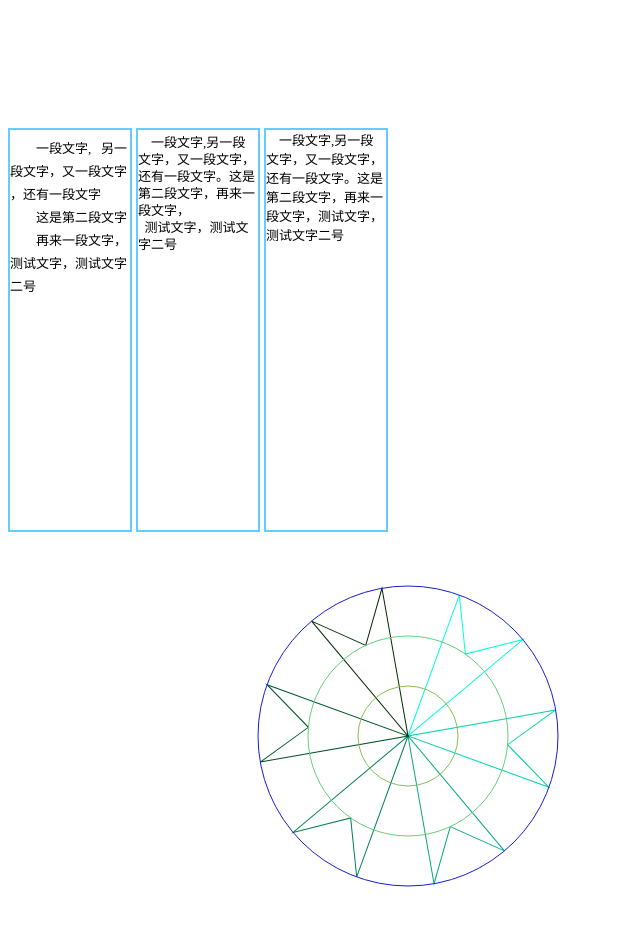
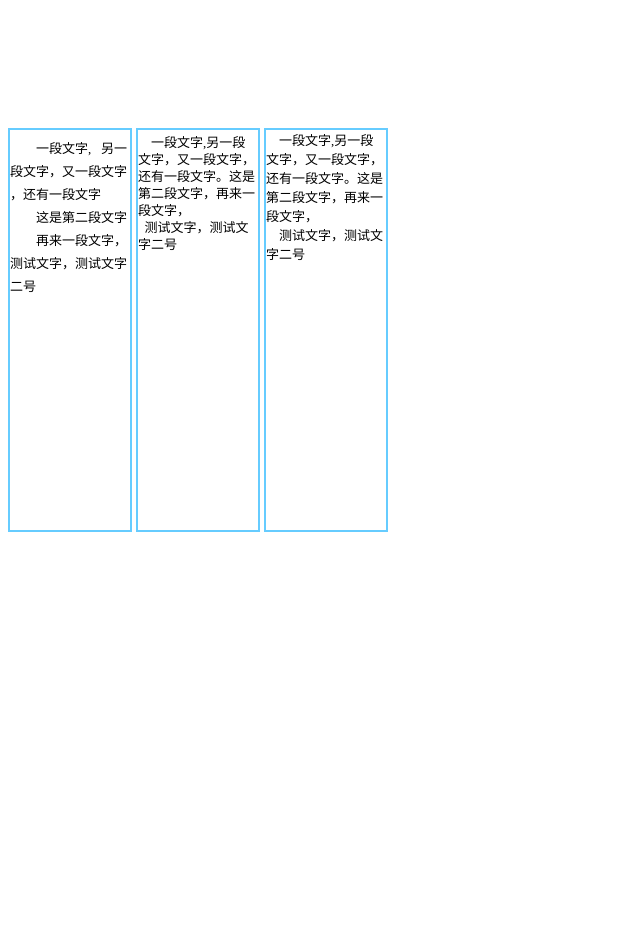
Before and after one commit to LifeOrLife/chart, a website built with Vite: page index.html in a window 1280 px wide. Shown: the part 1880-2819 px from the top of the page, without its empty margins (0-640 px from the left). Built offline with nearby package versions, Linux system fonts and the light colour scheme.

Commit message:
feat: add div

```diff
--- a/index.html
+++ b/index.html
@@ -30,13 +30,15 @@
 	<canvas id="text_oth" class="text" style="border: 2px solid #6cf;"></canvas>
 	<div class="text"
 		style="display: inline-block;border: 2px solid #6cf;font-size: 13px;font-family: 微软雅黑;vertical-align: top;">
-		&nbsp;&nbsp;&nbsp;&nbsp;一段文字,另一段文字，又一段文字，还有一段文字。这是第二段文字，再来一段文字，测试文字，测试文字二号</div>
+		&nbsp;&nbsp;&nbsp;&nbsp;一段文字,另一段文字，又一段文字，还有一段文字。这是第二段文字，再来一段文字，
+		<div>&nbsp;&nbsp;&nbsp;&nbsp;测试文字，测试文字二号</div>
+	</div>
 	<canvas id="ani" class="chart"></canvas>
 	<canvas id="windmill" class="chart"></canvas>
 	<script type="module" src="./src/main.ts"></script>
 	<script type="module" src="./src/rendermap.ts"></script>
 	<script type="module" src="./src/rendertext.ts"></script>
-	<script type="module" src="./src/renderwindmill.ts"></script>
+	<!-- <script type="module" src="./src/renderwindmill.ts"></script> -->
 </body>
 
 </html>
```
